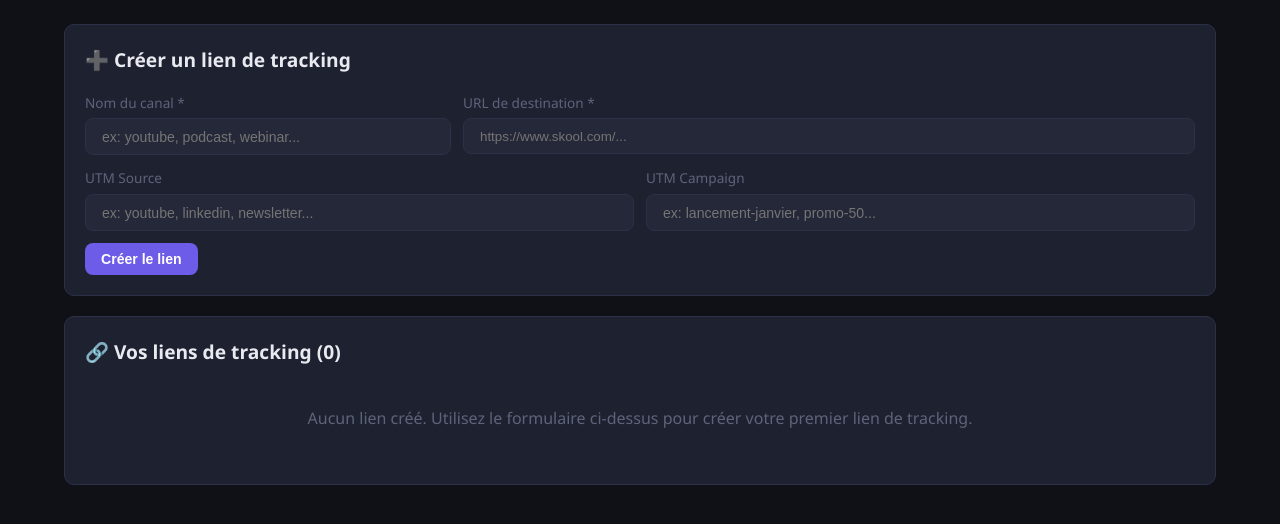
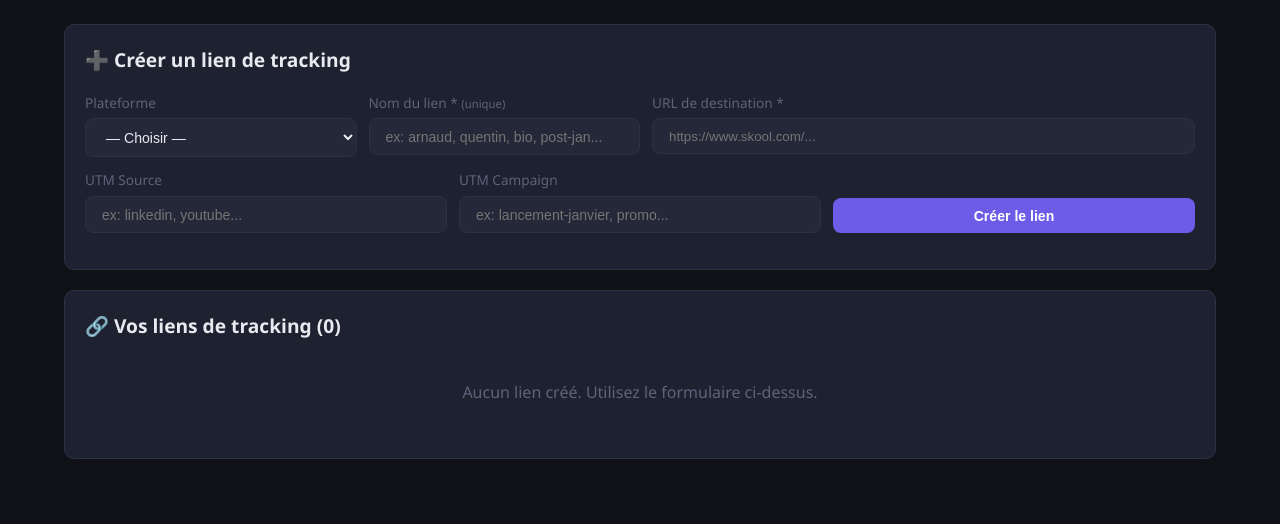
Before and after one commit to arnauddo-ui/skool-tracker, a Flask app: template templates/links.html in a window 1280 px wide. Shown: the part 56-580 px from the top of the page. Run offline with Flask 3, Linux system fonts and the light colour scheme; the template is opened without the code that fills it, so the values that code supplies are empty.

Commit message:
Update links.html

```diff
--- a/templates/links.html
+++ b/templates/links.html
@@ -4,27 +4,49 @@
 <div class="card">
     <h2>➕ Créer un lien de tracking</h2>
     <form method="POST" style="display:flex;flex-direction:column;gap:0.75rem;margin-top:1rem">
-        <div style="display:grid;grid-template-columns:1fr 2fr;gap:0.75rem">
+        <div style="display:grid;grid-template-columns:1fr 1fr 2fr;gap:0.75rem">
             <div>
-                <label style="color:var(--text-muted);font-size:0.85rem;margin-bottom:0.3rem;display:block">Nom du canal *</label>
-                <input type="text" name="channel_name" placeholder="ex: youtube, podcast, webinar..." required style="width:100%;background:var(--bg-input);border:1px solid var(--border);color:var(--text-primary);padding:0.6rem 1rem;border-radius:8px">
+                <label style="color:var(--text-muted);font-size:0.85rem;margin-bottom:0.3rem;display:block">Plateforme</label>
+                <select name="platform" style="width:100%;background:var(--bg-input);border:1px solid var(--border);color:var(--text-primary);padding:0.6rem 1rem;border-radius:8px">
+                    <option value="">— Choisir —</option>
+                    <option value="linkedin">LinkedIn</option>
+                    <option value="youtube">YouTube</option>
+                    <option value="instagram">Instagram</option>
+                    <option value="tiktok">TikTok</option>
+                    <option value="facebook">Facebook</option>
+                    <option value="x">X (Twitter)</option>
+                    <option value="newsletter">Newsletter</option>
+                    <option value="google-ads">Google Ads</option>
+                    <option value="reddit">Reddit</option>
+                    <option value="substack">Substack</option>
+                    <option value="linktree">Linktree</option>
+                    <option value="podcast">Podcast</option>
+                    <option value="autre">Autre</option>
+                </select>
+            </div>
+            <div>
+                <label style="color:var(--text-muted);font-size:0.85rem;margin-bottom:0.3rem;display:block">Nom du lien * <small>(unique)</small></label>
+                <input type="text" name="link_name" placeholder="ex: arnaud, quentin, bio, post-jan..." required style="width:100%;background:var(--bg-input);border:1px solid var(--border);color:var(--text-primary);padding:0.6rem 1rem;border-radius:8px">
             </div>
             <div>
                 <label style="color:var(--text-muted);font-size:0.85rem;margin-bottom:0.3rem;display:block">URL de destination *</label>
                 <input type="url" name="destination_url" placeholder="https://www.skool.com/..." required style="width:100%;background:var(--bg-input);border:1px solid var(--border);color:var(--text-primary);padding:0.6rem 1rem;border-radius:8px">
             </div>
         </div>
-        <div style="display:grid;grid-template-columns:1fr 1fr;gap:0.75rem">
+        <div style="display:grid;grid-template-columns:1fr 1fr 1fr;gap:0.75rem;align-items:end">
             <div>
                 <label style="color:var(--text-muted);font-size:0.85rem;margin-bottom:0.3rem;display:block">UTM Source</label>
-                <input type="text" name="utm_source" placeholder="ex: youtube, linkedin, newsletter..." style="width:100%;background:var(--bg-input);border:1px solid var(--border);color:var(--text-primary);padding:0.6rem 1rem;border-radius:8px">
+                <input type="text" name="utm_source" placeholder="ex: linkedin, youtube..." style="width:100%;background:var(--bg-input);border:1px solid var(--border);color:var(--text-primary);padding:0.6rem 1rem;border-radius:8px">
             </div>
             <div>
                 <label style="color:var(--text-muted);font-size:0.85rem;margin-bottom:0.3rem;display:block">UTM Campaign</label>
-                <input type="text" name="utm_campaign" placeholder="ex: lancement-janvier, promo-50..." style="width:100%;background:var(--bg-input);border:1px solid var(--border);color:var(--text-primary);padding:0.6rem 1rem;border-radius:8px">
+                <input type="text" name="utm_campaign" placeholder="ex: lancement-janvier, promo..." style="width:100%;background:var(--bg-input);border:1px solid var(--border);color:var(--text-primary);padding:0.6rem 1rem;border-radius:8px">
+            </div>
+            <div>
+                <button type="submit" class="btn btn-primary" style="width:100%;padding:0.6rem">Créer le lien</button>
             </div>
         </div>
-        <button type="submit" class="btn btn-primary" style="align-self:flex-start">Créer le lien</button>
+        <div id="previewUrl" style="color:var(--text-muted);font-size:0.85rem;margin-top:0.25rem"></div>
     </form>
 </div>
 
@@ -33,13 +55,14 @@
     {% if links %}
     <div class="table-wrapper">
         <table>
-            <thead><tr><th>Canal</th><th>URL de tracking</th><th>Destination</th><th>UTM Source</th><th>UTM Campaign</th><th>Clics</th><th>Actions</th></tr></thead>
+            <thead><tr><th>Plateforme</th><th>Lien</th><th>URL de tracking</th><th>Destination</th><th>UTM Source</th><th>UTM Campaign</th><th>Clics</th><th>Actions</th></tr></thead>
             <tbody>
             {% for link in links %}
             <tr id="link-row-{{ link.id }}">
-                <td><span class="channel-badge channel-{{ link.channel }}">{{ link.channel }}</span></td>
+                <td><span class="channel-badge channel-{{ link.platform }}">{{ link.platform or '—' }}</span></td>
+                <td><strong>{{ link.channel }}</strong></td>
                 <td><code style="color:var(--accent);font-size:0.85rem;word-break:break-all" id="url-{{ link.channel }}">{{ link.url }}</code></td>
-                <td style="font-size:0.85rem;max-width:200px;overflow:hidden;text-overflow:ellipsis;white-space:nowrap" title="{{ link.destination_url }}">{{ link.destination_url }}</td>
+                <td style="font-size:0.85rem;max-width:180px;overflow:hidden;text-overflow:ellipsis;white-space:nowrap" title="{{ link.destination_url }}">{{ link.destination_url }}</td>
                 <td style="color:var(--text-muted)">{{ link.utm_source or '—' }}</td>
                 <td style="color:var(--text-muted)">{{ link.utm_campaign or '—' }}</td>
                 <td><strong>{{ link.clicks }}</strong></td>
@@ -53,12 +76,33 @@
         </table>
     </div>
     {% else %}
-    <p style="text-align:center;color:var(--text-muted);padding:2rem">Aucun lien créé. Utilisez le formulaire ci-dessus pour créer votre premier lien de tracking.</p>
+    <p style="text-align:center;color:var(--text-muted);padding:2rem">Aucun lien créé. Utilisez le formulaire ci-dessus.</p>
     {% endif %}
 </div>
 {% endblock %}
 {% block scripts %}
 <script>
+// Live URL preview
+const platformSelect = document.querySelector('[name="platform"]');
+const linkNameInput = document.querySelector('[name="link_name"]');
+const preview = document.getElementById('previewUrl');
+
+function updatePreview() {
+    const p = platformSelect.value;
+    const n = linkNameInput.value.toLowerCase().replace(/[^a-z0-9-_]/g, '');
+    let slug = '';
+    if (p && n) slug = p + '-' + n;
+    else if (n) slug = n;
+    else if (p) slug = p;
+    if (slug) {
+        preview.innerHTML = '🔗 URL générée : <strong style="color:var(--accent)">' + window.location.origin + '/go/' + slug + '</strong>';
+    } else {
+        preview.textContent = '';
+    }
+}
+platformSelect.addEventListener('change', updatePreview);
+linkNameInput.addEventListener('input', updatePreview);
+
 function copyLink(ch) {
     navigator.clipboard.writeText(document.getElementById('url-'+ch).textContent).then(() => {
         event.target.textContent = '✅';
@@ -67,16 +111,12 @@ function copyLink(ch) {
 }
 
 function deleteLink(id, channel) {
-    if (!confirm(`⚠️ Supprimer le lien "${channel}" ?\n\nAttention : la suppression est DÉFINITIVE.\nToutes les données de clics associées seront aussi supprimées.`)) return;
-
-    fetch(`/api/links/${id}/delete`, {method: 'POST'})
+    if (!confirm('⚠️ Supprimer le lien "' + channel + '" ?\n\nAttention : la suppression est DÉFINITIVE.\nToutes les données de clics associées seront aussi supprimées.')) return;
+    fetch('/api/links/' + id + '/delete', {method: 'POST'})
         .then(r => r.json())
         .then(d => {
-            if (d.ok) {
-                document.getElementById('link-row-' + id).remove();
-            } else {
-                alert('Erreur: ' + (d.error || 'inconnue'));
-            }
+            if (d.ok) document.getElementById('link-row-' + id).remove();
+            else alert('Erreur: ' + (d.error || 'inconnue'));
         });
 }
 </script>
```
